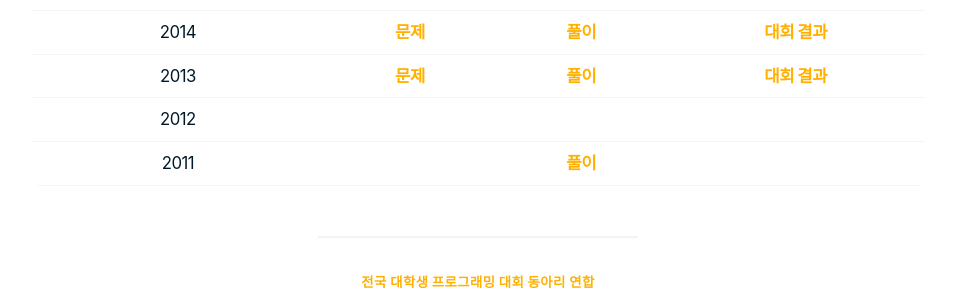
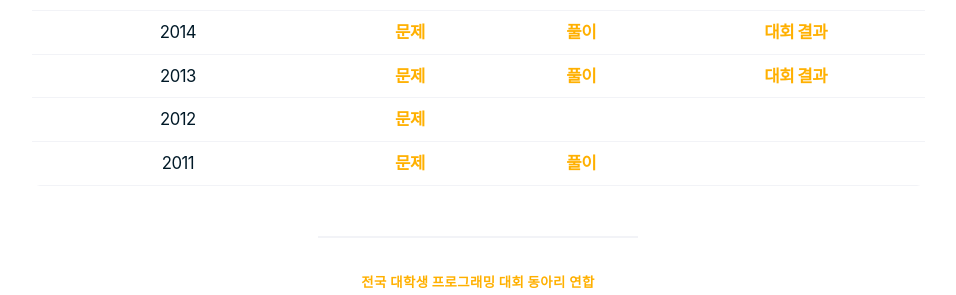
Before and after one commit to ucpcc/main, a Jekyll site: the page built from index.md, in a window 1280 px wide and 900 px high, scrolled down 3460 px. Shown: the part 474-769 px from the top of the window, without its empty margins (162-1118 px from the left). Built offline with Jekyll 4.4.1, drawn with Linux system fonts in a browser that asks for light colours; some web fonts are replaced.

Commit message:
2011 2012 problem

```diff
--- a/index.md
+++ b/index.md
@@ -77,5 +77,5 @@ title: 전국 대학생 프로그래밍 대회 동아리 연합
 | 2015      |                                   [문제](https://www.acmicpc.net/category/detail/1358)                                   |       [풀이](https://static.ucpc.me/files/2015/5-51953762.pdf)        |                       [대회 결과](https://ucpc2015.acmicpc.net/)                       |
 | 2014      | [문제](https://algospot.com/judge/problem/list/?source=제4회%20전국%20대학생%20프로그래밍%20대회%20동아리%20연합%20대회) |      [풀이](https://static.ucpc.me/files/2014/ucpc2014_sol_.pdf)      |                         [대회 결과](http://140823.hodduc.net/)                         |
 | 2013      | [문제](https://algospot.com/judge/problem/list/?source=제3회%20전국%20대학생%20프로그래밍%20대회%20동아리%20연합%20대회) | [풀이](https://static.ucpc.me/files/2013/ucpc-3rd-solution-slide.pdf) | [대회 결과](https://dl.dropboxusercontent.com/s/sk5n8ur0kl7l5gq/ucpc-3rd-standing.png) |
-| 2012      |                                                                                                                          |                                                                       |                                                                                        |
-| 2011      |                                                                                                                          |     [풀이](https://static.ucpc.me/files/2011/ucpc-1st-slide.pdf)      |                                                                                        |
+| 2012      |        [문제](https://static.ucpc.me/files/2012/ucpc12-problems.pdf)            |                                                                                        |
+| 2011      |        [문제](https://static.ucpc.me/files/2011/ucpc11-problems.pdf)     |     [풀이](https://static.ucpc.me/files/2011/ucpc-1st-slide.pdf)      |                                                                                        |
```
